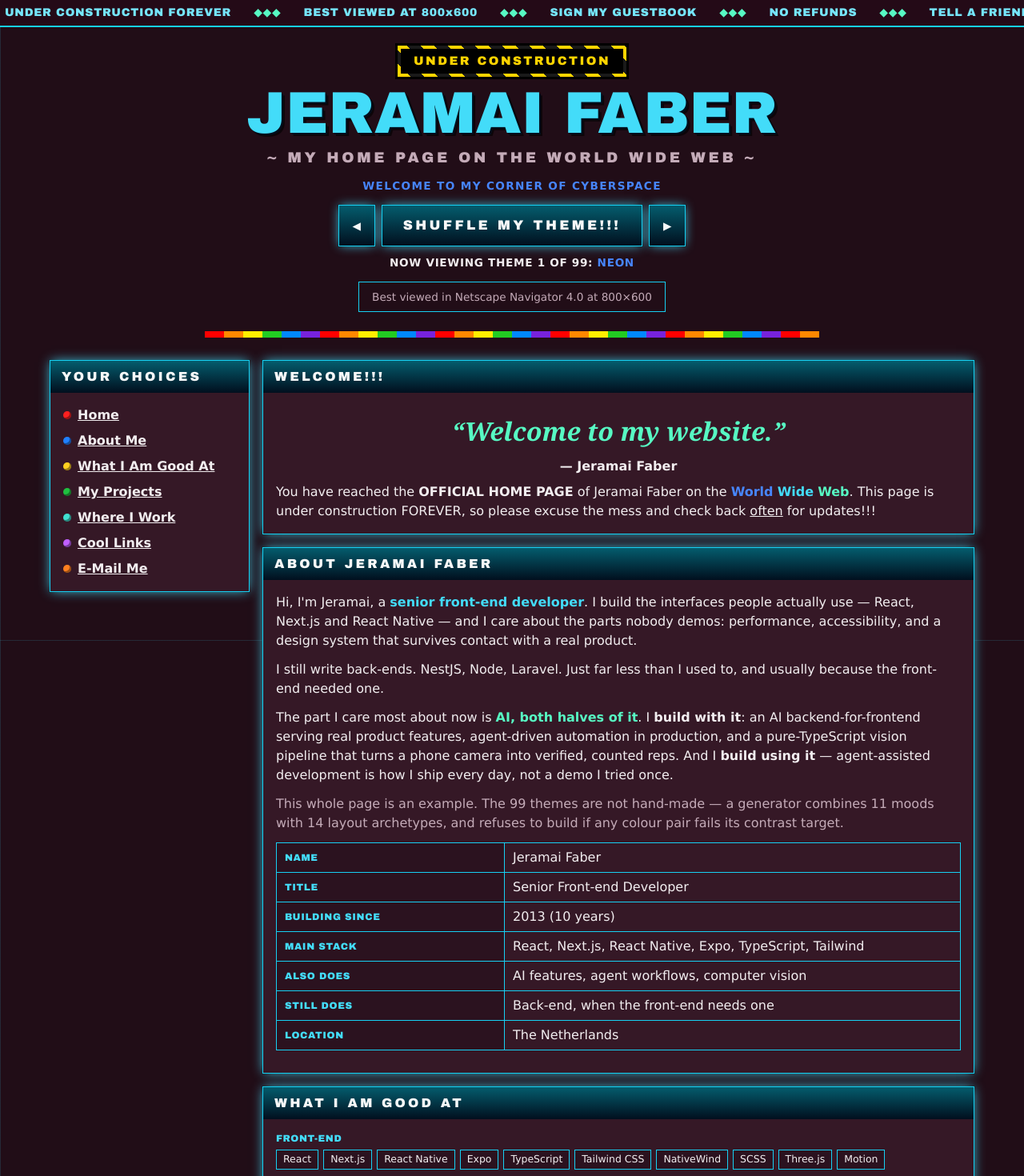
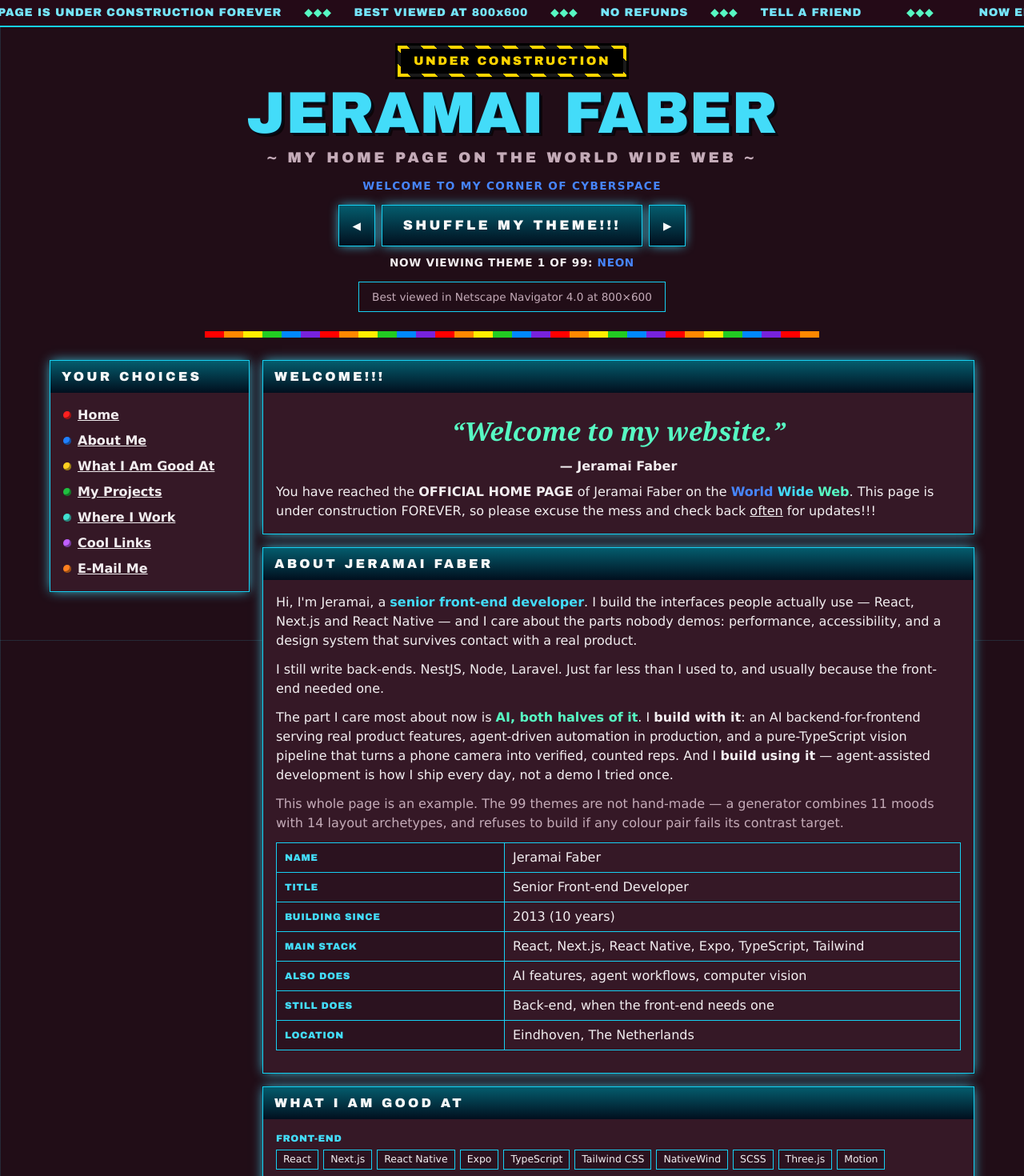
Before and after one commit to Jeramai/jeramai.github.io, a Next.js app: page / in a window 1280 px wide. Shown: the top 1470 px of the page at 80% size. Built offline with nearby package versions, Linux system fonts and the light colour scheme.

Commit message:
chore: drop the guestbook shout and set the location to Eindhoven
There is no guestbook on the page, so the marquee should not ask for one.

```diff
--- a/src/app/page.tsx
+++ b/src/app/page.tsx
@@ -14,7 +14,7 @@ const FACTS: [string, string][] = [
   ['Main stack', 'React, Next.js, React Native, Expo, TypeScript, Tailwind'],
   ['Also does', 'AI features, agent workflows, computer vision'],
   ['Still does', 'Back-end, when the front-end needs one'],
-  ['Location', 'The Netherlands']
+  ['Location', 'Eindhoven, The Netherlands']
 ];
 
 const COOL_LINKS = [
--- a/src/components/geo/Marquee.tsx
+++ b/src/components/geo/Marquee.tsx
@@ -3,13 +3,7 @@
 import { useTheme } from '@/lib/theme-store';
 import { Fragment } from 'react';
 
-const SHOUTS = [
-  'THIS PAGE IS UNDER CONSTRUCTION FOREVER',
-  'BEST VIEWED AT 800x600',
-  'SIGN MY GUESTBOOK',
-  'NO REFUNDS',
-  'TELL A FRIEND'
-];
+const SHOUTS = ['THIS PAGE IS UNDER CONSTRUCTION FOREVER', 'BEST VIEWED AT 800x600', 'NO REFUNDS', 'TELL A FRIEND'];
 
 export default function Marquee() {
   const { theme } = useTheme();
```
